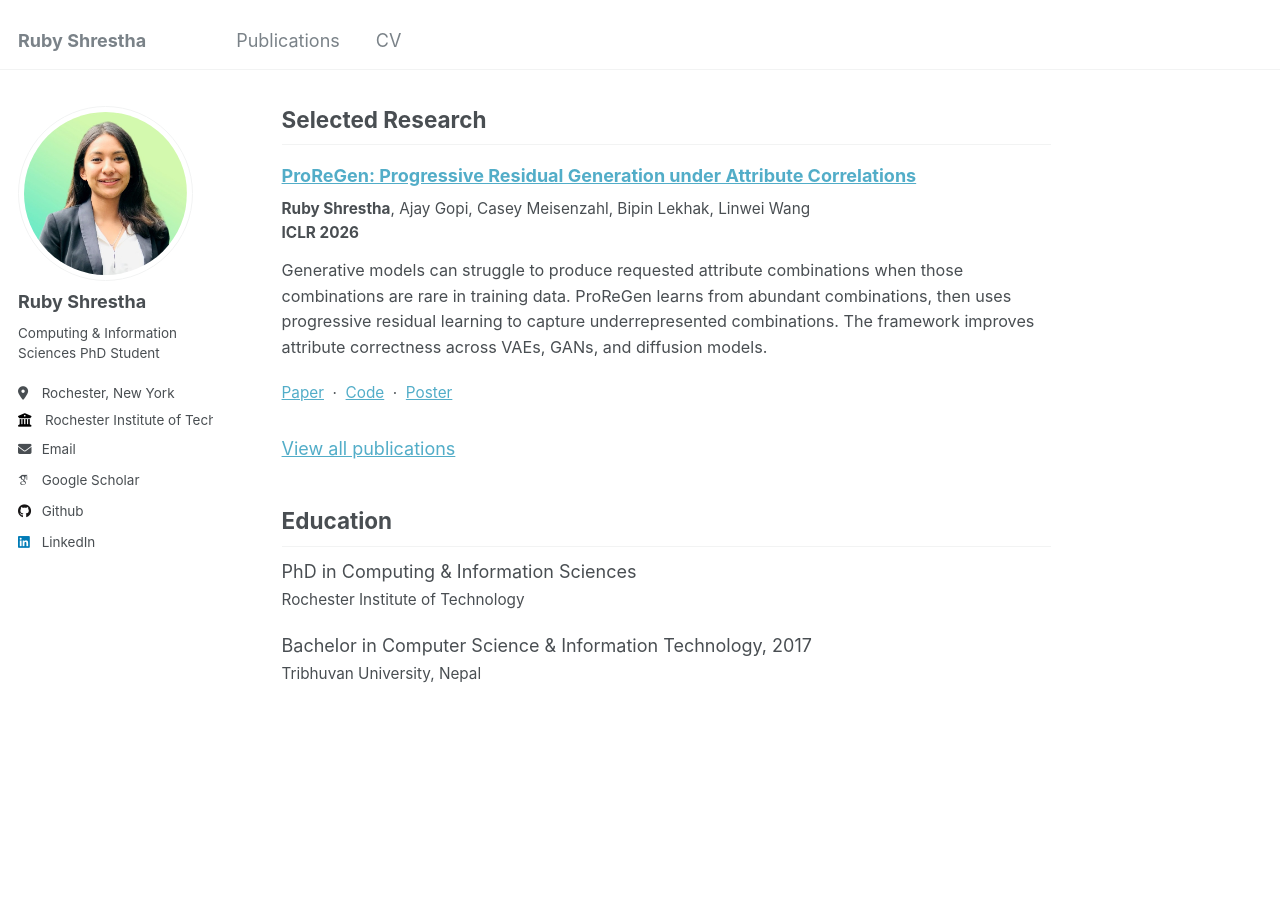
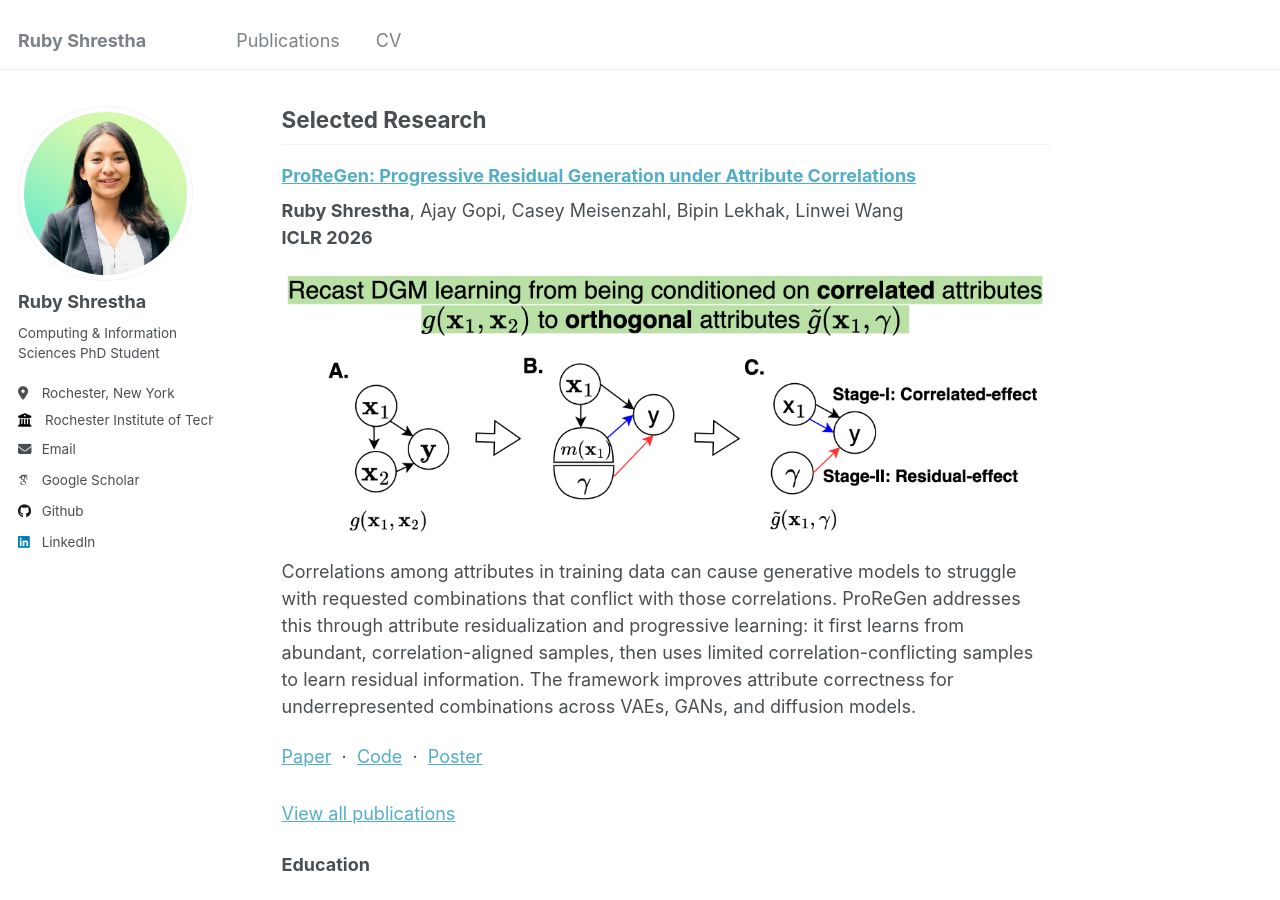
Before and after one commit to ruby-stha/ruby-stha.github.io, a Jekyll site: the page built from _pages/about.md, in a window 1280 px wide and 900 px high, scrolled down 477 px. Built offline with Jekyll 4.4.1, drawn with Linux system fonts in a browser that asks for light colours; some web fonts are replaced.

Commit message:
About update

```diff
--- a/_pages/about.md
+++ b/_pages/about.md
@@ -26,20 +26,29 @@ My current work explores these themes in computer vision, investigating how corr
       ProReGen: Progressive Residual Generation under Attribute Correlations
     </a>
   </h3>
-  <p style="font-size: 0.85em; line-height: 1.6; margin: 0 0 12px;">
+  <p style="margin: 0 0 12px;">
     <strong>Ruby Shrestha</strong>, Ajay Gopi, Casey Meisenzahl,
     Bipin Lekhak, Linwei Wang<br>
     <strong>ICLR 2026</strong>
   </p>
-  <p style="font-size: 0.9em; line-height: 1.6;">
-    Generative models can struggle to produce requested attribute
-    combinations when those combinations are rare in training data.
-    ProReGen learns from abundant combinations, then uses progressive
-    residual learning to capture underrepresented combinations.
-    The framework improves attribute correctness across VAEs, GANs,
-    and diffusion models.
+  <a href="https://openreview.net/pdf?id=2LzYaW032Q">
+    <img
+      src="{{ '/images/proregen.png' | relative_url }}"
+      alt="ProReGen method: recasting correlated attribute conditioning through residualization and two-stage learning."
+      loading="lazy"
+      style="display: block; width: 100%; height: auto; margin: 16px 0 20px;">
+  </a>
+  <p>
+    Correlations among attributes in training data can cause generative
+    models to struggle with requested combinations that conflict with
+    those correlations. ProReGen addresses this through attribute
+    residualization and progressive learning: it first learns from
+    abundant, correlation-aligned samples, then uses limited
+    correlation-conflicting samples to learn residual information.
+    The framework improves attribute correctness for underrepresented
+    combinations across VAEs, GANs, and diffusion models.
   </p>
-  <p style="font-size: 0.85em; margin-bottom: 0;">
+  <p style="margin-bottom: 0;">
     <a href="https://openreview.net/pdf?id=2LzYaW032Q">Paper</a>
     &nbsp;·&nbsp;
     <a href="https://github.com/ruby-stha/ProReGen_ICLR2026">Code</a>
@@ -50,14 +59,9 @@ My current work explores these themes in computer vision, investigating how corr
 
 [View all publications]({{ '/publications/' | relative_url }})
 
-## Education
+**Education**
 
-<div style="margin-bottom: 20px;">
-  PhD in Computing &amp; Information Sciences<br>
-  <span style="font-size: 0.85em;">Rochester Institute of Technology</span>
-</div>
-
-<div style="margin-bottom: 20px;">
-  Bachelor in Computer Science &amp; Information Technology, 2017<br>
-  <span style="font-size: 0.85em;">Tribhuvan University, Nepal</span>
-</div>
+<img src="https://academicpages.github.io/images/favicon.ico" alt="Alt text" width="20" height="20">  PhD in Computing & Information Sciences<br>
+<span class="university" style="font-size:.8em"> &nbsp; &nbsp; &nbsp; Rochester Institute of Technology</span><br><br>
+<img src="https://academicpages.github.io/images/favicon.ico" alt="Alt text" width="20" height="20">  Bachelor in Computer Science & Information Technology, 2017<br>
+<span class="university" style="font-size:.8em">&nbsp; &nbsp; &nbsp; Tribhuvan University, Nepal</span>
```
Also changed, not shown: images/proregen.png (added).
